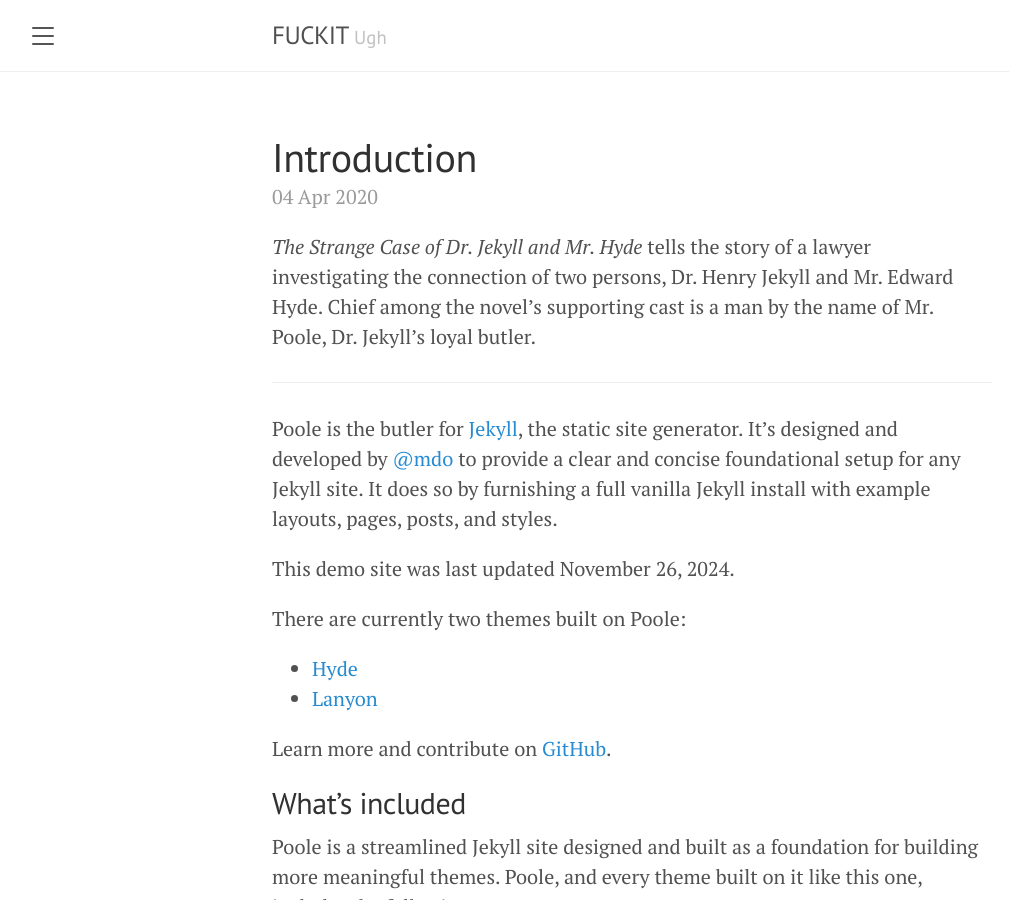
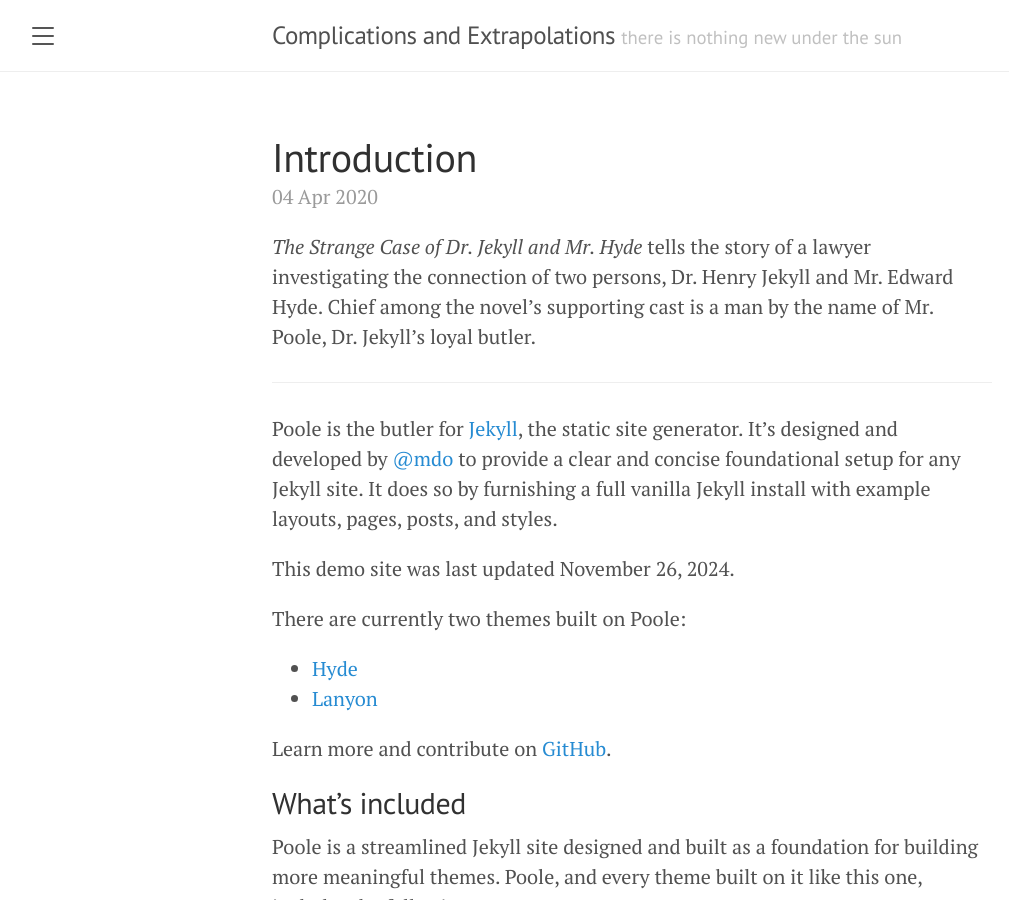
Before and after one commit to dgh--/dgh--.github.io, a Jekyll site: the page built from index.html, in a window 1280 px wide and 900 px high. Shown: the whole window, without its empty margins (8-1017 px from the left). Built offline with Jekyll 4.4.1, drawn with Linux system fonts in a browser that asks for light colours; the list of posts is cut into pages by our own code; some of the changed lines change nothing that is shown.

Commit message:
Update _config.yml to more fitting site description

```diff
--- a/_config.yml
+++ b/_config.yml
@@ -1,7 +1,7 @@
 # Setup
-title:               FUCKIT
-tagline:             'Ugh'
-description:         'If only Developers put as much effort into writing documentation as they did writing code. '
+title:               Complications and Extrapolations
+tagline:             'there is nothing new under the sun'
+description:         'Ruminations on networking, coding, and other technical matters.'
 url:                 https://dgh--.github.io/
 baseurl:             ""
 paginate:            5
@@ -9,9 +9,9 @@
 
 # About/contact
 author:
-  name:              Mark Otto
-  url:               https://twitter.com/mdo
-  email:             markdotto@gmail.com
+  name:              David Hughes
+  url:               https://github.com/dgh--/
+  email:             dghughes82@gmail.com
 
 # Gems
 plugins:
```
